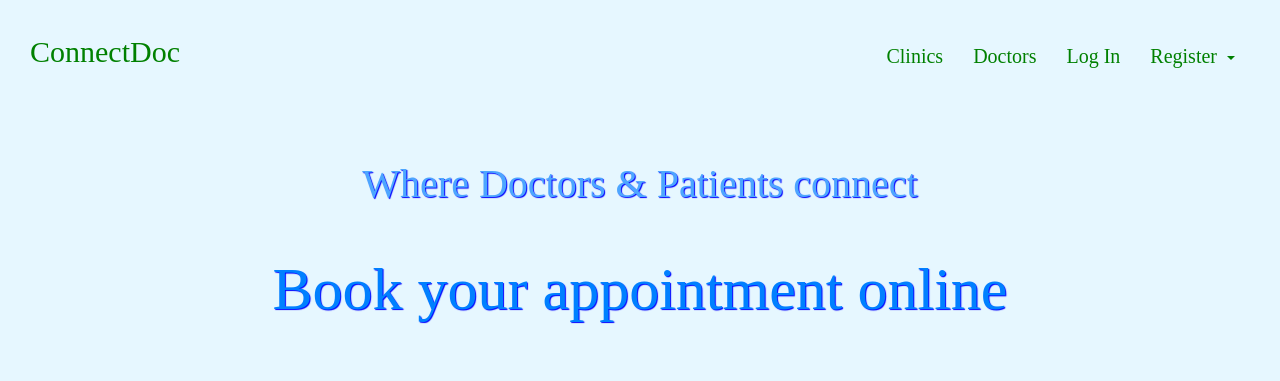
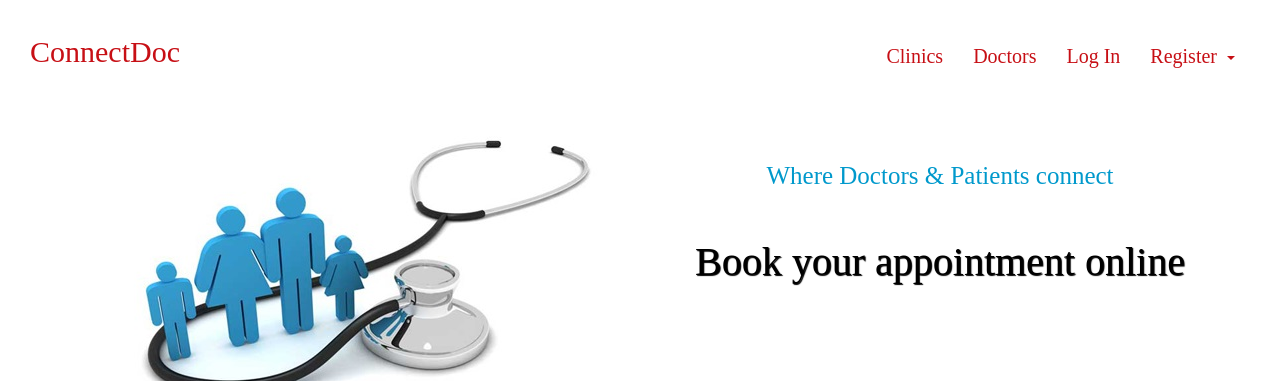
Before and after one commit to Code-Institute-Submissions/connectDoc, a Django app: page / in a window 1280 px wide. Shown: the top 381 px of the page. Run offline with Django 3.2, Linux system fonts and the light colour scheme; some libraries are stand-ins or nearby versions.

Commit message:
css changes

```diff
--- a/accounts/templates/index.html
+++ b/accounts/templates/index.html
@@ -5,17 +5,36 @@
 
 {% block content %}
 
-    <div class="container">
-            <div class='mainpage'>
+ <div class="container">
+
+            <div class="row">
+
+                <div class="col-md-6">
+                    <div class="picture">
+
+                                <img src="static/images/doct.png" alt="map">
+
+                            </div>
+                    </div>
+
+<div class='mainpage'>
+                <div class="row">
+
+                                <div class="col-md-6">
+
             <h4> Where Doctors & Patients connect </h4>
             <h2> Book your appointment online</h2>
 
             <form action="{% url 'search' %}" method="get" style="margin: 10" id="search_light">
-                <input id ="search_box" type='text' name="search_box" style="width:550px; height: 50px;" placeholder="Search Clinic, Doctor, Location... ">
+                <input id ="search_box" type='text' name="search_box" style="width:500px; height: 70px;" placeholder="Search Clinic, Doctor, Location... ">
 
             </form>
+                </div>
             </div>
     </div>
+
+    </div>
+        </div>
 
 
 
--- a/static/css/custom.css
+++ b/static/css/custom.css
@@ -1,6 +1,6 @@
 body {
     /*background-image: linear-gradient(#04519b, #044687 60%, #033769);*/
-    background-color:  #e6f7ff;
+    background-color:  white;
     font-family: Arial;
     color: black;
     padding-top: 10px;
@@ -37,7 +37,7 @@ a {
 }
 
 .navbar a h2 {
-    color: green;
+    color: #c70f15;
     /*font-weight: 900;*/
     /*text-shadow: 1px 1px 1px black;*/
     font-family: Times New Roman;
@@ -45,7 +45,7 @@ a {
 }
 
 .navbar a h1 {
-    color: green;
+    color: #c70f15;
     /*font-weight: 900;*/
     /*text-shadow: 1px 1px 1px black;*/
     font-family: Times New Roman;
@@ -85,18 +85,18 @@ h4 {
 }
 
 .mainpage h2 {
-    font-size: 60px;
-    color:  #0080ff;
-    text-shadow: 1px 1px 1px blue;
+    font-size: 40px;
+    color:  black  ;
+    text-shadow: 1px 1px 1px black;
     margin-top: 50px;
     margin-bottom: 100px;
     font-family: Times New Roman;
 }
 
 .mainpage h4 {
-    font-size: 40px;
-    color: #4da6ff;
-    text-shadow: 1px 1px 1px blue;
+    font-size: 25px;
+    color:  #0099cc;
+    /*text-shadow: 1px 1px 1px black;*/
     margin-top: 50px;
     font-family: Times New Roman;
 }
@@ -178,7 +178,7 @@ footer {
    margin-top: 200px; /* negative value of footer height */
 
    border-top: 1px solid #ededed ;
-   color: blue ;
+   color: black ;
 }
 
 
@@ -199,7 +199,7 @@ footer {
     /*background-image: url('searchicon.png');*/
     background: url(http://i1078.photobucket.com/albums/w498/molenmaulana/search-white_zps878b551d.png) no-repeat 10px 6px #fcfcfc;
     border: 1px solid #d1d1d1;
-    font: bold 12px Arial,Helvetica,Sans-serif;
+    font:  14px Arial,Helvetica,Sans-serif;
     color: #bebebe;
     width: 200px;
     padding: 6px 15px 6px 35px;
@@ -223,6 +223,7 @@ footer {
 
     }
 
+
 footer {
     bottom: 0;
     width: 100%;
--- a/templates/base.html
+++ b/templates/base.html
@@ -93,7 +93,7 @@
     <div class="container">
 
         <div id="footer-details " class="row ">
-                <div class="col-sm-4 ">
+                <div class="col-sm-5 ">
                 <h5 class="uppercase general-sub ">Patients</h5>
                 <ul class="list-inline social-links ">
                 <p class="inline-block ">
@@ -105,14 +105,14 @@
                  </ul>
             </div>
 
-            <div class="col-sm-4 ">
+            <div class="col-sm-5 ">
                 <h5 class="uppercase general-sub ">Doctors</h5>
                 <p class="inline-block ">
                     Patients are important
                     <a href="#"><i class="fa-search" aria-hidden="true "></i></a>
                 </p>
             </div>
-            <div class="col-sm-4 ">
+            <div class="col-sm-2 ">
                 <h5 class="uppercase general-sub ">Find us on</h5>
                 <ul class="list-inline social-links ">
                     <li><a target="_blank " href="# "><i class="fa fa-facebook "></i></a></li>
```
Also changed, not shown: static/images/doc.png (added), static/images/doct.png (added), static/images/docto.png (added), static/images/doctor-.png (added), 1 other file.
